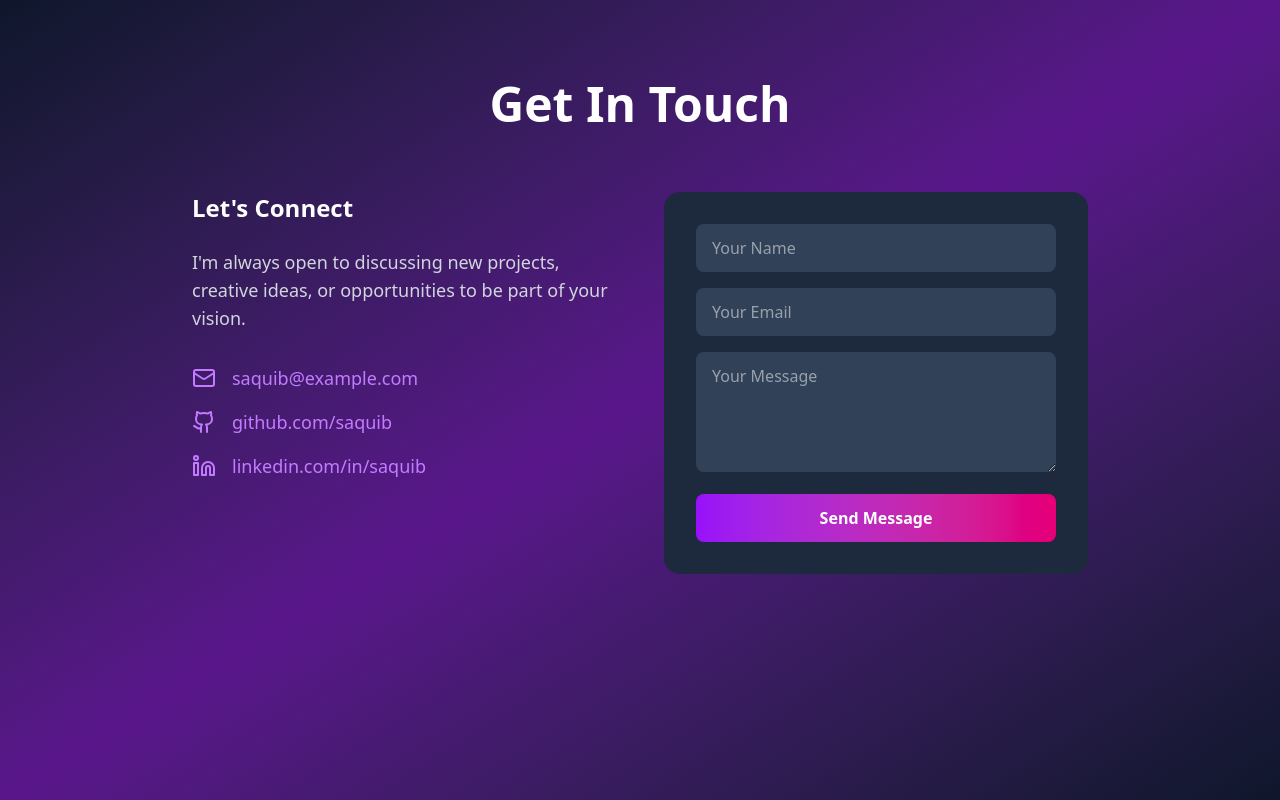
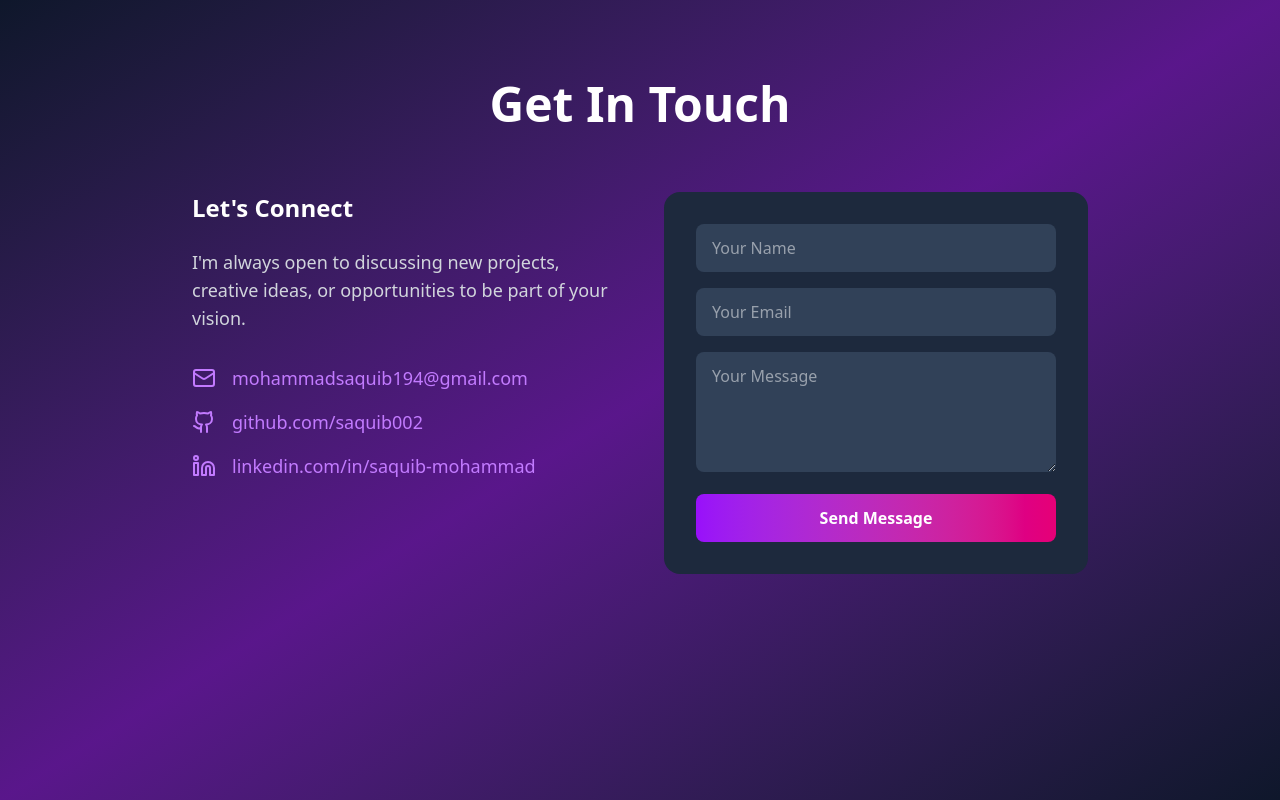
Before and after one commit to Saquib02/portfolio, a React (Vite) app in the folder Portfolio/: page / in a window 1280 px wide. Shown: the part 2400-3200 px from the top of the page. Built offline with nearby package versions, Linux system fonts and the light colour scheme.

Commit message:
fixed some urls

```diff
--- a/Portfolio/src/Components/Contact.jsx
+++ b/Portfolio/src/Components/Contact.jsx
@@ -28,17 +28,17 @@ const Contact = () => {
             </p>
 
             <div className="space-y-4">
-              <a href="mailto:saquib@example.com" className="flex items-center gap-4 text-purple-400 hover:text-purple-300 transition-colors">
+              <a href="mailto:mohammadsaquib194@gmail.com" className="flex items-center gap-4 text-purple-400 hover:text-purple-300 transition-colors">
                 <Mail size={24} />
-                <span className="text-lg">saquib@example.com</span>
+                <span className="text-lg">mohammadsaquib194@gmail.com</span>
               </a>
-              <a href="https://github.com/saquib" className="flex items-center gap-4 text-purple-400 hover:text-purple-300 transition-colors">
+              <a href="https://github.com/Saquib002" className="flex items-center gap-4 text-purple-400 hover:text-purple-300 transition-colors">
                 <Github size={24} />
-                <span className="text-lg">github.com/saquib</span>
+                <span className="text-lg">github.com/saquib002</span>
               </a>
-              <a href="https://linkedin.com/in/saquib" className="flex items-center gap-4 text-purple-400 hover:text-purple-300 transition-colors">
+              <a href="https://linkedin.com/in/saquib-mohammad" className="flex items-center gap-4 text-purple-400 hover:text-purple-300 transition-colors">
                 <Linkedin size={24} />
-                <span className="text-lg">linkedin.com/in/saquib</span>
+                <span className="text-lg">linkedin.com/in/saquib-mohammad</span>
               </a>
             </div>
           </div>
```
